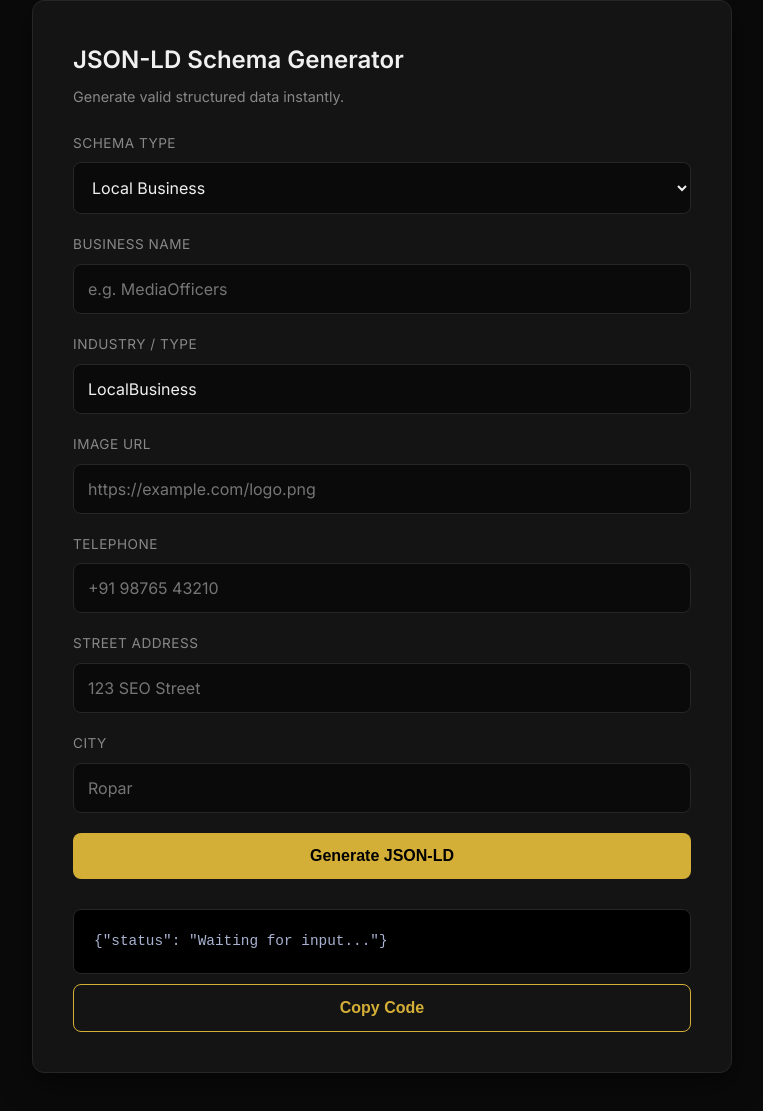
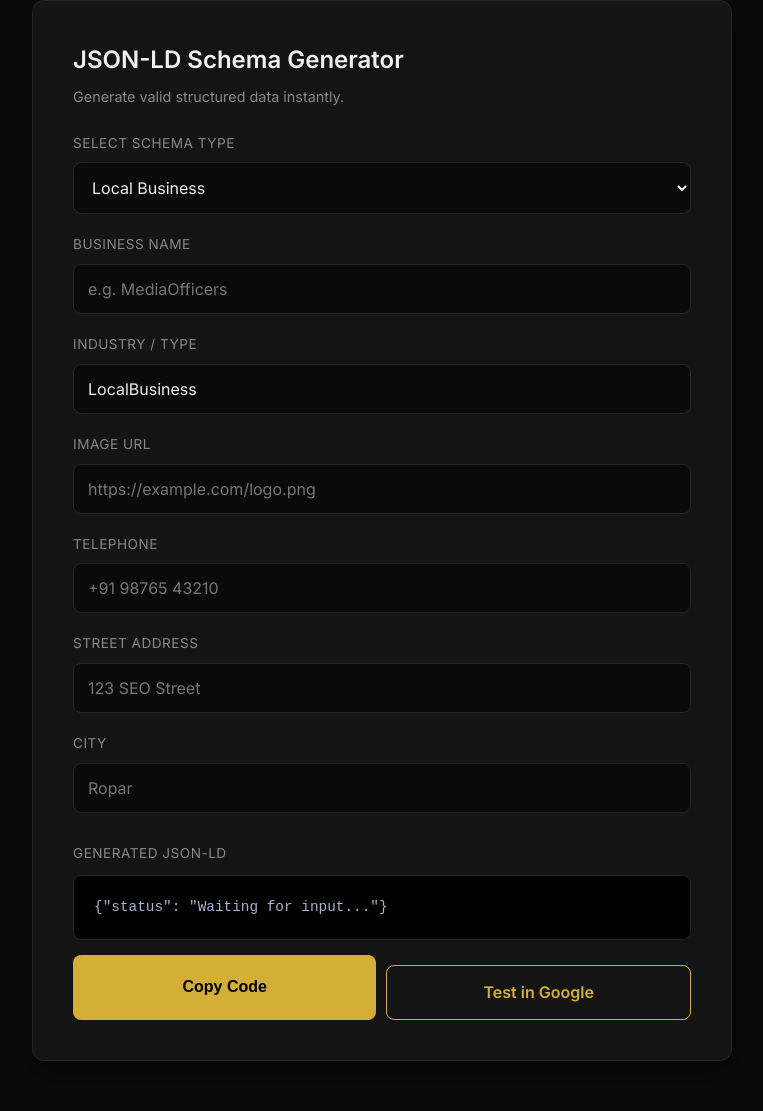
Before and after one commit to keshav38020/local-seo-toolkit, a plain HTML site: page index.html in a window 1280 px wide. Shown: the part 207-1318 px from the top of the page, without its empty margins (258-1021 px from the left). Drawn offline with nearby package versions, Linux system fonts and the light colour scheme.

Commit message:
Update index.html

```diff
--- a/index.html
+++ b/index.html
@@ -18,11 +18,14 @@
             <h3>JSON-LD Schema Generator</h3>
             <p class="subtitle">Generate valid structured data instantly.</p>
 
-            <div class="form-group">
-                <label>Schema Type</label>
+           <div class="form-group">
+                <label>Select Schema Type</label>
                 <select id="schemaType" onchange="toggleFields()">
                     <option value="local">Local Business</option>
                     <option value="faq">FAQ Page</option>
+                    <option value="article">Article / Blog Post</option>
+                    <option value="product">Product</option>
+                    <option value="event">Event</option>
                 </select>
             </div>
 
@@ -31,11 +34,15 @@
                 <!-- Injected by JS -->
             </div>
 
-            <button class="btn" onclick="generateSchema()">Generate JSON-LD</button>
-
             <div class="output-container">
+                <div style="display: flex; justify-content: space-between; align-items: center; margin-bottom: 10px;">
+                    <label style="margin: 0;">Generated JSON-LD</label>
+                </div>
                 <pre id="output">{"status": "Waiting for input..."}</pre>
-                <button class="btn btn-secondary" onclick="copyCode()">Copy Code</button>
+                <div style="display: flex; gap: 10px; margin-top: 15px;">
+                    <button class="btn" onclick="copyCode()">Copy Code</button>
+                    <a href="https://search.google.com/test/rich-results" target="_blank" class="btn btn-secondary" style="text-align: center; text-decoration: none;">Test in Google</a>
+                </div>
             </div>
         </div>
     </div>
```
